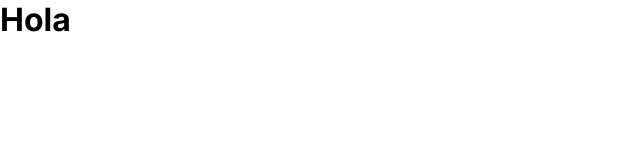
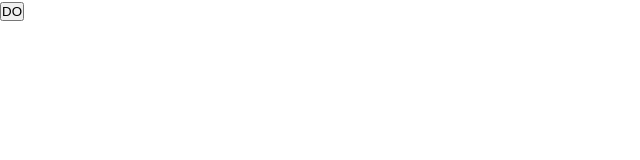
Before and after one commit to oNEOBYTEo/interactive-piano, a Next.js app: page / in a window 1280 px wide. Shown: the top 160 px of the page, without its empty margins (0-640 px from the left). Built offline with nearby package versions, Linux system fonts and the light colour scheme.

Commit message:
Add funtionality to button

```diff
--- a/package.json
+++ b/package.json
@@ -11,7 +11,8 @@
   "dependencies": {
     "next": "13.4.7",
     "react": "18.2.0",
-    "react-dom": "18.2.0"
+    "react-dom": "18.2.0",
+    "tone": "^14.7.77"
   },
   "devDependencies": {
     "eslint": "^8.43.0",
--- /dev/null
+++ b/src/app/components/Cuadradito.jsx
@@ -0,0 +1,16 @@
+'use client';
+
+import * as Tone from 'tone';
+
+export function Cuadradito({ title = 'LA' }) {
+  const synth = new Tone.Synth().toDestination();
+
+  function playSound() {
+    synth.triggerAttackRelease(`${title[0]}3`, '6n');
+  }
+  return (
+    <>
+      <button onClick={playSound}>{title}</button>
+    </>
+  );
+}
--- a/src/app/components/cuadradito.js
+++ /dev/null
@@ -1,4 +0,0 @@
-export const Cuadradito = () => {
-  const title = 'Hola';
-  return <h1>{title}</h1>;
-};
--- a/src/app/page.js
+++ b/src/app/page.js
@@ -1,9 +1,9 @@
-import { Cuadradito } from './components/cuadradito';
+import { Cuadradito } from './components/Cuadradito';
 
 export default function Home() {
   return (
     <div>
-      <Cuadradito />
+      <Cuadradito title="DO" />
     </div>
   );
 }
```
Also changed, not shown: 1 other file (tests, documents, lock files or other folders).
